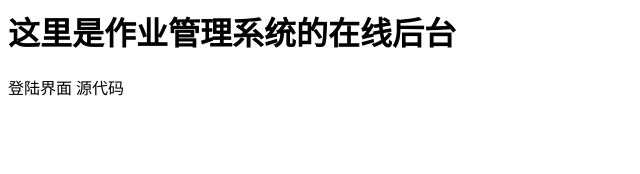
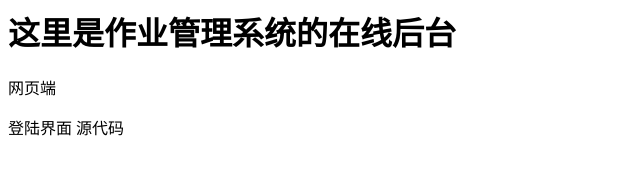
Before and after one commit to syisjr/syisjr.github.io, a plain HTML site: page index.html in a window 1280 px wide. Shown: the whole page, without its empty margins (0-640 px from the left). Drawn offline with Linux system fonts and the light colour scheme.

Commit message:
Update index.html with additional content and fixes
Added a paragraph and fixed HTML tags in index.html.

```diff
--- a/index.html
+++ b/index.html
@@ -1,12 +1,15 @@
 <!DOCETYPE HTML>
 <html>
+
 <head>
   <title>介绍</title>
 </head>
 <body>
   <h1>这里是作业管理系统的在线后台</h1>
+  <p>网页端</p>
   <!编写中>
   <href a="syisjr.github.io/login">登陆界面</href>
   <href a="github.com/syisjr/syisjr.github.io">源代码</href>
 </body>
+
 </html>
```
